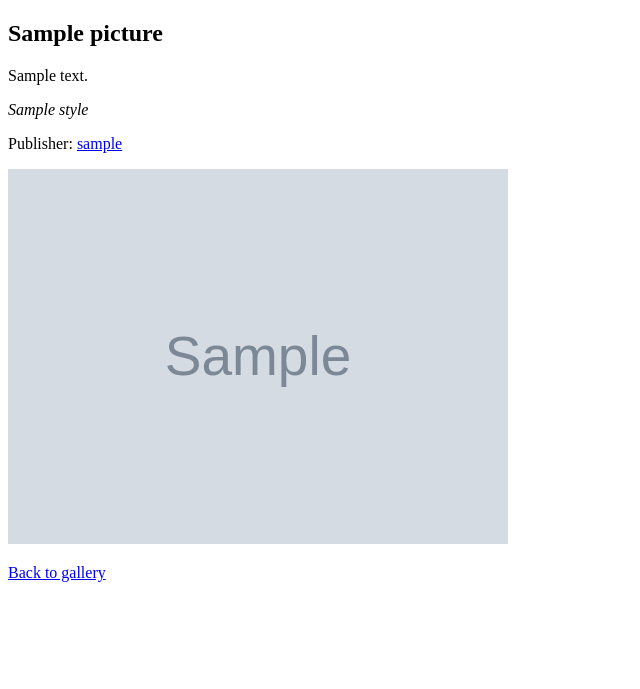
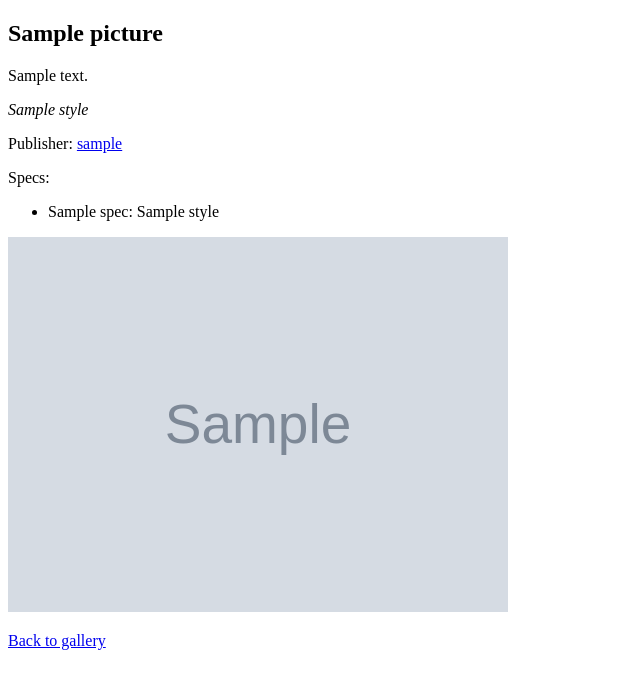
Before and after one commit to obolonua/Fribbble, a Flask app: template templates/picture.html in a window 1280 px wide. Shown: the top 689 px of the page, without its empty margins (0-640 px from the left). Run offline with Flask 3, Linux system fonts and the light colour scheme; the template is opened without the code that fills it: most values are stand-ins (such as "Sample title", 1, 10 or a date in 2020); grey boxes marked "Sample" are stand-in pictures.

Commit message:
add picture stats to database

```diff
--- a/app.py
+++ b/app.py
@@ -53,13 +53,18 @@ def new_picture():
 @app.route("/create_picture", methods=["POST"])
 def create_picture():
     check_login()
+    classes = []
     name = request.form["name"]
     if not name or len(name) > 50:
         abort(403)
     description = request.form["description"]
     if not description or len(description) > 1000:
         abort(403)
+
     style = request.form["style"]
+    if style:
+        classes.append(("Style", style))
+
     user_id = session.get("user_id")
 
     if not user_id:
@@ -74,7 +79,7 @@ def create_picture():
         file.save(file_path)
         file_path = "/" + file_path
 
-    pictures.add_picture(name, description, style, user_id, file_path)
+    pictures.add_picture(name, description, style, classes, user_id, file_path)
 
     return redirect("/")
 
@@ -118,7 +123,6 @@ def update_picture():
         file_path = "/" + file_path
 
     pictures.update_picture(name, description, style, user_id, file_path, picture_id)
-    print(name, description, style, user_id, file_path, picture_id)
     return redirect("/picture/" + str(picture_id))
 
 @app.route("/delete_picture/<int:picture_id>", methods=["POST"])
@@ -138,7 +142,10 @@ def show_picture(picture_id):
     picture = pictures.get_picture(picture_id)
     if not picture:
         abort(404)
-    return render_template("picture.html", picture=picture)
+    picture_specs = pictures.get_specs(picture_id)
+    for spec in picture_specs:
+        print(spec)
+    return render_template("picture.html", picture=picture, picture_specs=picture_specs)
 
 @app.route("/register")
 def register():
--- a/schema.sql
+++ b/schema.sql
@@ -12,3 +12,10 @@ CREATE TABLE pictures (
     user_id INTEGER REFERENCES users,
     image_path TEXT
 );
+
+CREATE TABLE picture_classes (
+    id INTEGER PRIMARY KEY,
+    picture_id INTEGER,
+    title TEXT,
+    style TEXT
+);
--- a/templates/picture.html
+++ b/templates/picture.html
@@ -11,14 +11,19 @@
       Publisher:
       <a href="/user/{{ picture.user_id }}">{{ picture.username }}</a>
     </p>
+    <p>
+      Specs:
+      <ul>
+      {% for spec in picture_specs%}
+      <li>{{spec.title}}: {{spec.style}}</li>
+      {% endfor %}
+      </ul>
+    </p>
     {% if picture.image_path %}
     <img src="{{ picture.image_path }}" alt="{{ picture.title }}" width="500" />
     {% endif %} {% if session.user_id == picture.user_id %}
     <p><a href="/edit/{{picture.id}}">Muokkaa</a></p>
-    <form
-      action="/delete_picture/{{ picture.id }}"
-      method="post"
-    >
+    <form action="/delete_picture/{{ picture.id }}" method="post">
       <button type="submit">Delete Picture</button>
     </form>
     {% endif %}
```
Also changed, not shown: pictures.py (+11 -1 lines), templates/new_picture.html (+6 -1 lines).
